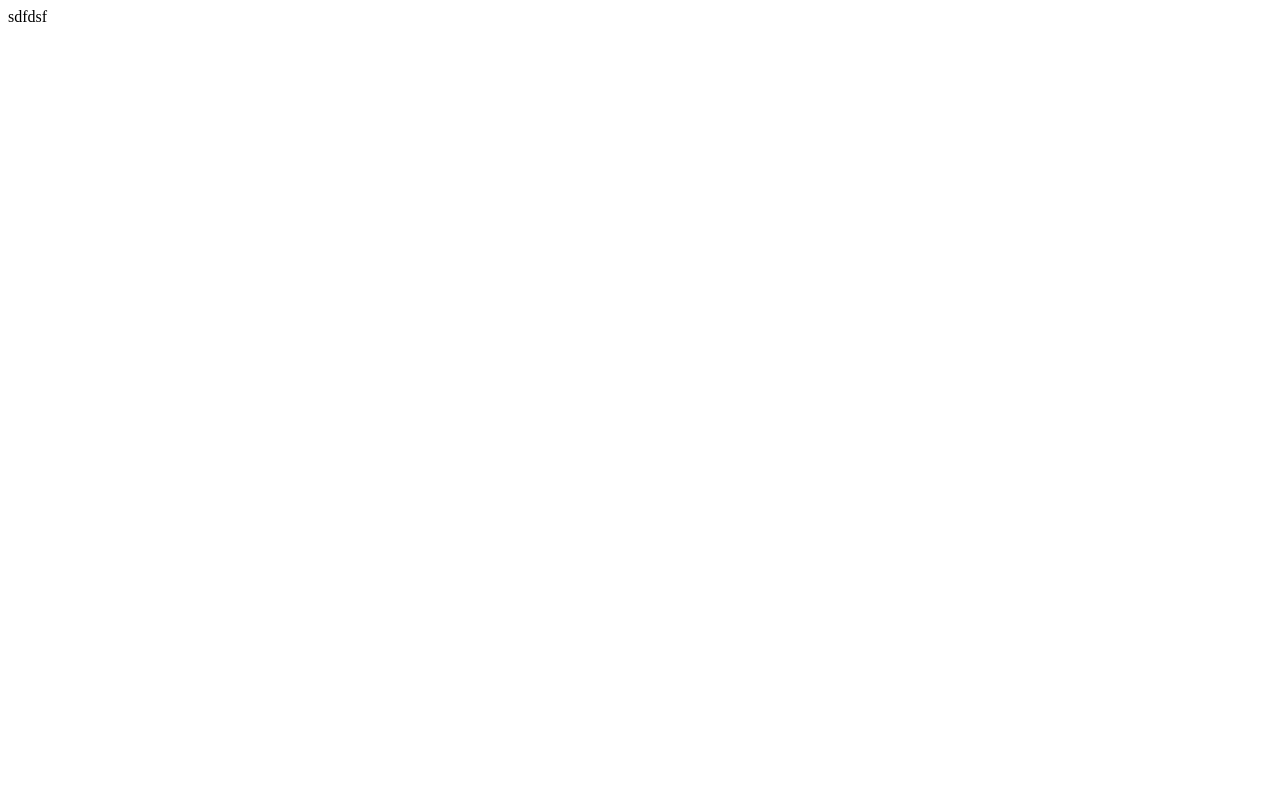
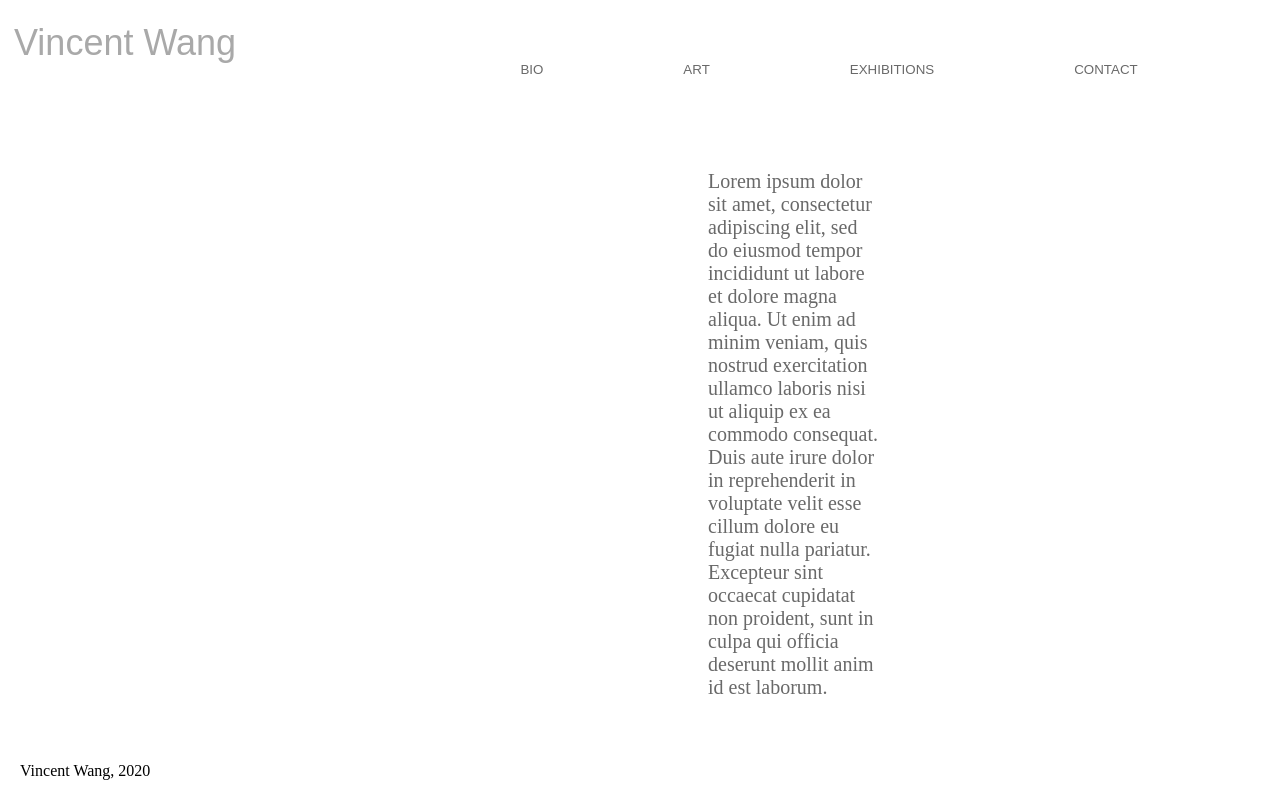
Before and after one commit to Pangolinss/VincentWebsite, a plain HTML site: page main.html in a window 1280 px wide. Drawn offline with Linux system fonts and the light colour scheme.

Commit message:
Add files via upload

```diff
--- a/main.html
+++ b/main.html
@@ -1 +1,20 @@
-sdfdsf
+<!DOCTYPE html>
+<html>
+<script src="script.js"></script>
+<link rel ="stylesheet" href ="style.css">
+    <h1>
+        <button class = "title" type = "button title" >Vincent Wang</button>
+    </h1>
+    <div class = "btn-group">
+    <button>BIO</button>
+    <button>ART</button>
+    <button>EXHIBITIONS</button>
+    <button >CONTACT</button>
+    </div>
+    <div class="name">
+        Vincent Wang, 2020
+    </div>
+    <div class = "text-block">
+        Lorem ipsum dolor sit amet, consectetur adipiscing elit, sed do eiusmod tempor incididunt ut labore et dolore magna aliqua. Ut enim ad minim veniam, quis nostrud exercitation ullamco laboris nisi ut aliquip ex ea commodo consequat. Duis aute irure dolor in reprehenderit in voluptate velit esse cillum dolore eu fugiat nulla pariatur. Excepteur sint occaecat cupidatat non proident, sunt in culpa qui officia deserunt mollit anim id est laborum.
+    </div>
+</html>
--- a/script.js
+++ b/script.js
@@ -1 +1,3 @@
-asdf
+function changePage(){
+
+}
--- a/style.css
+++ b/style.css
@@ -1 +1,53 @@
-sdsfsd
+button {
+    border: none;
+    color: darkgrey;
+    text-align: center;
+    font-size 32px;
+    cursor: pointer;
+    background: white;
+}
+button.move{
+    position: absolute;
+    top: 0px;
+    left 0px;
+}
+button.title{
+    position: absolute;
+    font-size: 36px;
+}
+
+.btn-group button {
+    position:relative;
+    top: 40px;
+    left:35%;
+    display:block;
+    padding-left: 70px;
+    padding-right: 70px;
+    background-color: white;
+    color: dimgrey;
+    cursor: pointer;
+    float: left;
+    outline:none;
+}
+.btn-group button:hover{
+    color:darkgrey;
+}
+div.name {
+    font-size: 16px;
+    position: fixed;
+    bottom: 0;
+    left: 0;
+    margin: 20px 20px 20px 20px;
+}
+
+.text-block {
+    position: absolute;
+    background-color: white;
+    color: dimgray;
+    font-size: 20px;
+    top: 170px;
+    left 800px;
+    margin-right: 400px;
+    margin-left: 700px;
+
+}
```
Also changed, not shown: 1 other file.
